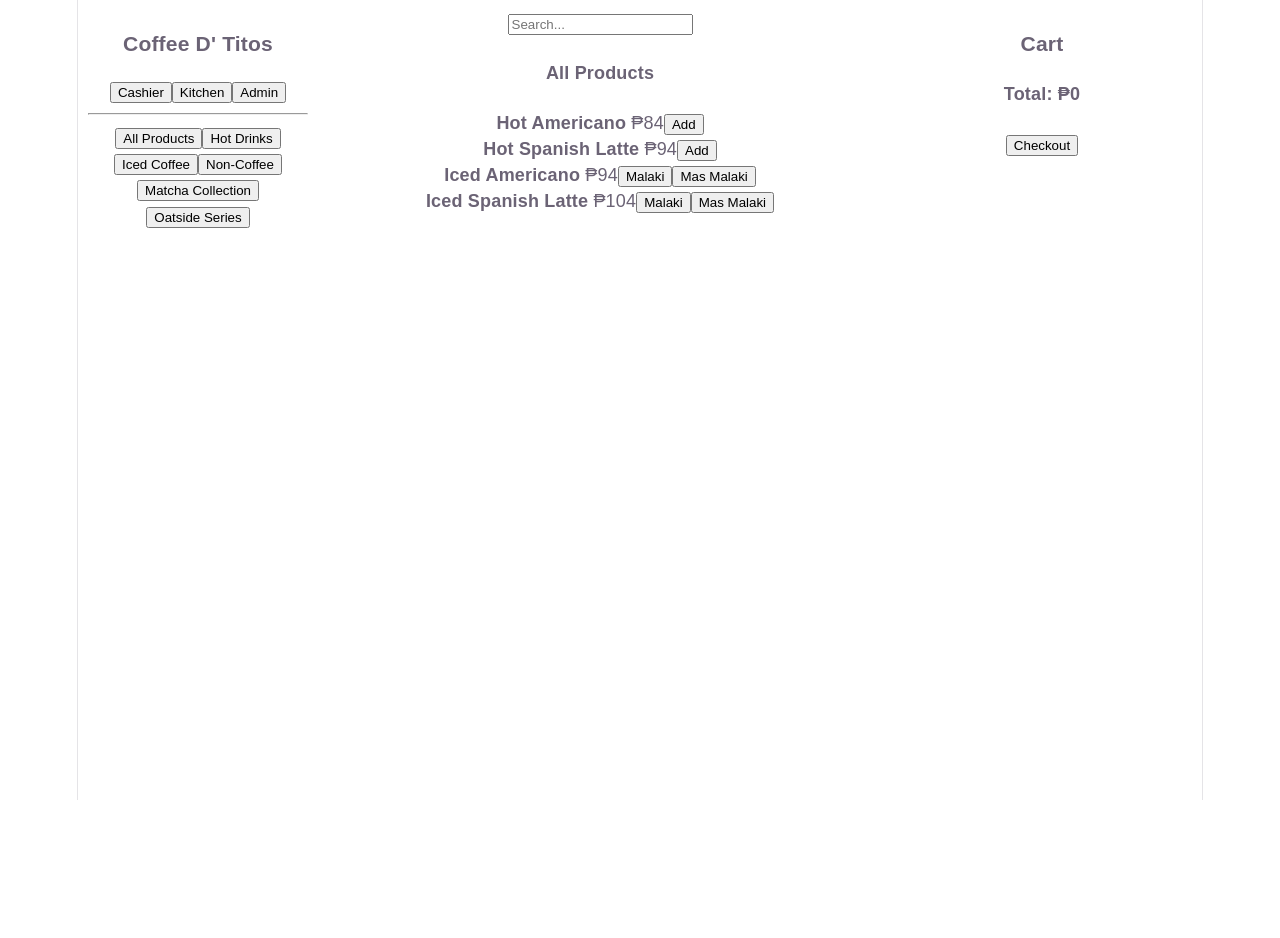
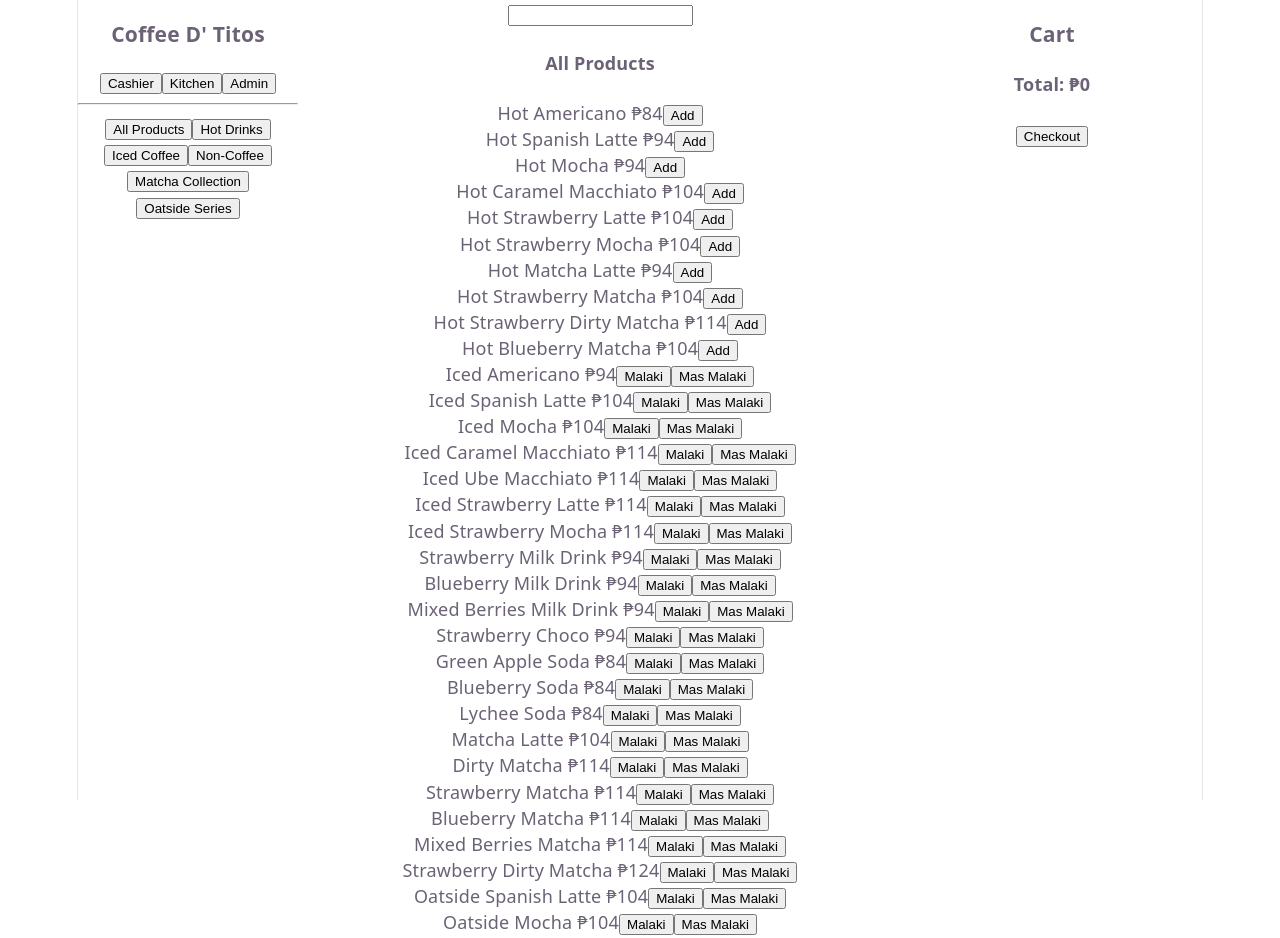
Before and after one commit to naluzchristian16-lab/CDTBO, a React (Vite) app: page / in a window 1280 px wide. Shown: the top 938 px of the page. Before the commit the page ends 800 px from the top, so only its background shows below. Built offline with nearby package versions, Linux system fonts and the light colour scheme.

Commit message:
Update App.tsx

```diff
--- a/src/App.tsx
+++ b/src/App.tsx
@@ -10,25 +10,54 @@ const categories = [
   "Oatside Series"
 ];
 
-/* ================= PRODUCTS ================= */
+/* ================= PRODUCTS (UNCHANGED) ================= */
 const products = [
   { id: 1, name: "Hot Americano", category: "Hot Drinks", size: "12oz", price: 84, type: "hot", coffee: true },
   { id: 2, name: "Hot Spanish Latte", category: "Hot Drinks", size: "12oz", price: 94, type: "hot", coffee: true },
+  { id: 3, name: "Hot Mocha", category: "Hot Drinks", size: "12oz", price: 94, type: "hot", coffee: true },
+  { id: 4, name: "Hot Caramel Macchiato", category: "Hot Drinks", size: "12oz", price: 104, type: "hot", coffee: true },
+  { id: 5, name: "Hot Strawberry Latte", category: "Hot Drinks", size: "12oz", price: 104, type: "hot", coffee: true },
+  { id: 6, name: "Hot Strawberry Mocha", category: "Hot Drinks", size: "12oz", price: 104, type: "hot", coffee: true },
+  { id: 7, name: "Hot Matcha Latte", category: "Hot Drinks", size: "12oz", price: 94, type: "hot", coffee: false },
+  { id: 8, name: "Hot Strawberry Matcha", category: "Hot Drinks", size: "12oz", price: 104, type: "hot", coffee: false },
+  { id: 9, name: "Hot Strawberry Dirty Matcha", category: "Hot Drinks", size: "12oz", price: 114, type: "hot", coffee: true },
+  { id: 10, name: "Hot Blueberry Matcha", category: "Hot Drinks", size: "12oz", price: 104, type: "hot", coffee: false },
+
   { id: 11, name: "Iced Americano", category: "Iced Coffee", size: "16oz", price: 94, type: "iced", coffee: true },
-  { id: 12, name: "Iced Spanish Latte", category: "Iced Coffee", size: "16oz", price: 104, type: "iced", coffee: true }
+  { id: 12, name: "Iced Spanish Latte", category: "Iced Coffee", size: "16oz", price: 104, type: "iced", coffee: true },
+  { id: 13, name: "Iced Mocha", category: "Iced Coffee", size: "16oz", price: 104, type: "iced", coffee: true },
+  { id: 14, name: "Iced Caramel Macchiato", category: "Iced Coffee", size: "16oz", price: 114, type: "iced", coffee: true },
+  { id: 15, name: "Iced Ube Macchiato", category: "Iced Coffee", size: "16oz", price: 114, type: "iced", coffee: true },
+  { id: 16, name: "Iced Strawberry Latte", category: "Iced Coffee", size: "16oz", price: 114, type: "iced", coffee: true },
+  { id: 17, name: "Iced Strawberry Mocha", category: "Iced Coffee", size: "16oz", price: 114, type: "iced", coffee: true },
+
+  { id: 18, name: "Strawberry Milk Drink", category: "Non-Coffee", size: "16oz", price: 94, type: "iced", coffee: false },
+  { id: 19, name: "Blueberry Milk Drink", category: "Non-Coffee", size: "16oz", price: 94, type: "iced", coffee: false },
+  { id: 20, name: "Mixed Berries Milk Drink", category: "Non-Coffee", size: "16oz", price: 94, type: "iced", coffee: false },
+  { id: 21, name: "Strawberry Choco", category: "Non-Coffee", size: "16oz", price: 94, type: "iced", coffee: false },
+  { id: 22, name: "Green Apple Soda", category: "Non-Coffee", size: "16oz", price: 84, type: "iced", coffee: false },
+  { id: 23, name: "Blueberry Soda", category: "Non-Coffee", size: "16oz", price: 84, type: "iced", coffee: false },
+  { id: 24, name: "Lychee Soda", category: "Non-Coffee", size: "16oz", price: 84, type: "iced", coffee: false },
+
+  { id: 25, name: "Matcha Latte", category: "Matcha Collection", size: "16oz", price: 104, type: "iced", coffee: false },
+  { id: 26, name: "Dirty Matcha", category: "Matcha Collection", size: "16oz", price: 114, type: "iced", coffee: true },
+  { id: 27, name: "Strawberry Matcha", category: "Matcha Collection", size: "16oz", price: 114, type: "iced", coffee: false },
+  { id: 28, name: "Blueberry Matcha", category: "Matcha Collection", size: "16oz", price: 114, type: "iced", coffee: false },
+  { id: 29, name: "Mixed Berries Matcha", category: "Matcha Collection", size: "16oz", price: 114, type: "iced", coffee: false },
+  { id: 30, name: "Strawberry Dirty Matcha", category: "Matcha Collection", size: "16oz", price: 124, type: "iced", coffee: true },
+
+  { id: 31, name: "Oatside Spanish Latte", category: "Oatside Series", size: "16oz", price: 104, type: "iced", coffee: true },
+  { id: 32, name: "Oatside Mocha", category: "Oatside Series", size: "16oz", price: 104, type: "iced", coffee: true },
+  { id: 33, name: "Oatside Caramel Macchiato", category: "Oatside Series", size: "16oz", price: 114, type: "iced", coffee: true },
+  { id: 34, name: "Oatside Matcha Latte", category: "Oatside Series", size: "16oz", price: 104, type: "iced", coffee: false },
+  { id: 35, name: "Oatside Dirty Matcha", category: "Oatside Series", size: "16oz", price: 114, type: "iced", coffee: false },
+  { id: 36, name: "Oatside Strawberry Mocha", category: "Oatside Series", size: "16oz", price: 114, type: "iced", coffee: true },
+  { id: 37, name: "Oatside Strawberry Latte", category: "Oatside Series", size: "16oz", price: 114, type: "iced", coffee: true },
+  { id: 38, name: "Oatside Strawberry Matcha", category: "Oatside Series", size: "16oz", price: 114, type: "iced", coffee: false },
+  { id: 39, name: "Oatside Strawberry Dirty Matcha", category: "Oatside Series", size: "16oz", price: 124, type: "iced", coffee: true }
 ];
 
-/* ================= ADDONS ================= */
 const addons = { "Extra Shot": 10 };
-
-/* ================= ORDER ID ================= */
-const formatOrderId = (id) => {
-  const d = new Date();
-  const mm = String(d.getMonth() + 1).padStart(2, "0");
-  const dd = String(d.getDate()).padStart(2, "0");
-  const yy = String(d.getFullYear()).slice(-2);
-  return `${mm}${dd}${yy}${String(id).slice(-4).padStart(4, "0")}`;
-};
 
 export default function App() {
   const [view, setView] = useState("cashier");
@@ -37,10 +66,12 @@ export default function App() {
   const [category, setCategory] = useState("All Products");
   const [search, setSearch] = useState("");
 
+  const normalizedSearch = search.toLowerCase().trim();
+
   const baseFiltered = useMemo(() => {
     return products.filter(p =>
       (category === "All Products" || p.category === category) &&
-      p.name.toLowerCase().includes(search.toLowerCase())
+      p.name.toLowerCase().includes(normalizedSearch)
     );
   }, [category, search]);
 
@@ -54,43 +85,41 @@ export default function App() {
       .filter(g => g.items.length > 0);
   }, [baseFiltered]);
 
-  /* ================= CART FIXED ================= */
+  /* ================= ORDER NUMBER ================= */
+  const generateOrderNumber = () => {
+    const d = new Date();
+    const mm = String(d.getMonth() + 1).padStart(2, "0");
+    const dd = String(d.getDate()).padStart(2, "0");
+    const yy = String(d.getFullYear()).slice(-2);
+    const counter = String(orders.length + 1).padStart(4, "0");
+    return `${mm}${dd}${yy}${counter}`;
+  };
+
+  /* ================= CART ================= */
   const addToCart = (item) => {
     setCart(prev => {
-      const index = prev.findIndex(
-        p =>
-          p.id === item.id &&
-          p.size === item.size &&
-          JSON.stringify(p.addons || []) === JSON.stringify(item.addons || [])
+      const key = `${item.id}-${item.size}-${JSON.stringify(item.addons || [])}`;
+      const existing = prev.find(p => p.key === key);
+
+      if (existing) {
+        return prev.map(p =>
+          p.key === key ? { ...p, qty: p.qty + 1 } : p
         );
-
-      if (index !== -1) {
-        const updated = [...prev];
-        updated[index].qty += 1;
-        return updated;
       }
 
-      return [
-        ...prev,
-        {
-          ...item,
-          qty: 1,
-          addons: item.addons ? [...item.addons] : []
-        }
-      ];
+      return [...prev, { ...item, qty: 1, addons: [], key }];
     });
   };
 
-  const addHot = (p) => addToCart({ ...p, size: "12oz", addons: [] });
-  const addIced = (p, size) => addToCart({ ...p, size, addons: [] });
+  const addHot = (p) => addToCart({ ...p, size: "12oz" });
+  const addIced = (p, size) => addToCart({ ...p, size });
 
-  /* ================= EXTRA SHOT FIXED ================= */
   const toggleExtraShot = (idx) => {
     setCart(prev => {
-      const updated = [...prev];
-      const item = { ...updated[idx] };
+      const copy = [...prev];
+      const item = copy[idx];
 
-      item.addons = item.addons ? [...item.addons] : [];
+      if (!item.addons) item.addons = [];
 
       if (item.addons.includes("Extra Shot")) {
         item.addons = item.addons.filter(a => a !== "Extra Shot");
@@ -98,45 +127,51 @@ export default function App() {
         item.addons.push("Extra Shot");
       }
 
-      updated[idx] = item;
-      return updated;
+      return copy;
     });
   };
 
   const computeItemPrice = (item) => {
     const base = item.price * item.qty;
-    const addon = item.addons?.includes("Extra Shot")
-      ? addons["Extra Shot"] * item.qty
-      : 0;
+    const addon = item.addons?.includes("Extra Shot") ? 10 * item.qty : 0;
     return base + addon;
   };
 
-  const cartTotal = useMemo(
-    () => cart.reduce((s, i) => s + computeItemPrice(i), 0),
-    [cart]
-  );
+  const cartTotal = cart.reduce((s, i) => s + computeItemPrice(i), 0);
 
-  const checkout = () => {
+  /* ================= CHECKOUT ================= */
+  const checkout = async () => {
     if (!cart.length) return;
 
-    setOrders(prev => [
-      {
-        id: Date.now(),
-        orderNo: formatOrderId(Date.now()),
+    const now = new Date();
+
+    const order = {
+      orderNumber: generateOrderNumber(),
+      date: now.toLocaleDateString(),
+      time: now.toLocaleTimeString(),
       items: cart,
       total: cartTotal,
       status: "ongoing"
-      },
-      ...prev
-    ]);
+    };
 
+    setOrders(prev => [order, ...prev]);
     setCart([]);
+
+    try {
+      await fetch("/api/saveOrder", {
+        method: "POST",
+        headers: { "Content-Type": "application/json" },
+        body: JSON.stringify(order)
+      });
+    } catch (e) {
+      console.error(e);
+    }
   };
 
   const markDone = (id) => {
     setOrders(prev =>
       prev.map(o =>
-        o.id === id ? { ...o, status: "done" } : o
+        o.orderNumber === id ? { ...o, status: "done" } : o
       )
     );
   };
@@ -144,11 +179,12 @@ export default function App() {
   const ongoing = orders.filter(o => o.status === "ongoing");
   const done = orders.filter(o => o.status === "done");
 
+  /* ================= UI ================= */
   return (
-    <div style={{ display: "flex", height: "100vh", fontFamily: "sans-serif" }}>
+    <div style={{ display: "flex", height: "100vh" }}>
 
       {/* SIDEBAR */}
-      <div style={{ width: 220, padding: 10 }}>
+      <div style={{ width: 220 }}>
         <h3>Coffee D' Titos</h3>
 
         <button onClick={() => setView("cashier")}>Cashier</button>
@@ -168,13 +204,9 @@ export default function App() {
       {view === "cashier" && (
         <div style={{ display: "flex", flex: 1 }}>
 
-          {/* PRODUCTS */}
-          <div style={{ flex: 1, padding: 10 }}>
-            <input
-              value={search}
-              onChange={e => setSearch(e.target.value)}
-              placeholder="Search..."
-            />
+          {/* MENU */}
+          <div style={{ flex: 1 }}>
+            <input value={search} onChange={e => setSearch(e.target.value)} />
 
             {(search ? groupedResults : [{ category, items: baseFiltered }]).map((g, i) => (
               <div key={i}>
@@ -182,7 +214,7 @@ export default function App() {
 
                 {g.items.map(p => (
                   <div key={p.id}>
-                    <b>{p.name}</b> ₱{p.price}
+                    {p.name} ₱{p.price}
 
                     {p.type === "hot" && (
                       <button onClick={() => addHot(p)}>Add</button>
@@ -201,49 +233,37 @@ export default function App() {
           </div>
 
           {/* CART */}
-          <div style={{ width: 300, padding: 10 }}>
+          <div style={{ width: 300 }}>
             <h3>Cart</h3>
 
             {cart.map((i, idx) => (
-              <div key={idx} style={{ marginBottom: 12 }}>
-                <b>{i.name}</b> {i.size}
+              <div key={idx}>
+                <b>{i.name}</b> ({i.size})
 
-                {/* EXTRA SHOT ALWAYS VISIBLE */}
-                {i.coffee && (
                 <div>
-                    <button onClick={() => toggleExtraShot(idx)}>
-                      {i.addons?.includes("Extra Shot")
-                        ? "Remove Extra Shot"
-                        : "Add Extra Shot (+₱10)"}
-                    </button>
+                  ₱{i.price} x {i.qty} = ₱{computeItemPrice(i)}
                 </div>
-                )}
 
-                {i.addons?.includes("Extra Shot") && (
-                  <div style={{ color: "green" }}>
-                    + Extra Shot
-                  </div>
-                )}
-
-                <div>₱{computeItemPrice(i)}</div>
-
-                {/* +/- CONTROLS */}
-                <div style={{ display: "flex", gap: 5 }}>
                 <button onClick={() => setCart(prev => {
-                    const u = [...prev];
-                    if (u[idx].qty > 1) u[idx].qty--;
-                    else u.splice(idx, 1);
-                    return u;
+                  const c = [...prev];
+                  if (c[idx].qty > 1) c[idx].qty--;
+                  else c.splice(idx, 1);
+                  return c;
                 })}>-</button>
 
                 <span>{i.qty}</span>
 
                 <button onClick={() => setCart(prev => {
-                    const u = [...prev];
-                    u[idx].qty++;
-                    return u;
+                  const c = [...prev];
+                  c[idx].qty++;
+                  return c;
                 })}>+</button>
-                </div>
+
+                {i.coffee && (
+                  <button onClick={() => toggleExtraShot(idx)}>
+                    Extra Shot
+                  </button>
+                )}
               </div>
             ))}
 
@@ -255,22 +275,22 @@ export default function App() {
 
       {/* KITCHEN */}
       {view === "kitchen" && (
-        <div style={{ flex: 1, padding: 20 }}>
+        <div>
           <h2>Kitchen</h2>
 
           {ongoing.map(o => (
-            <div key={o.id}>
-              <b>Order #{o.orderNo}</b>
+            <div key={o.orderNumber}>
+              <b>{o.orderNumber}</b>
 
               {o.items.map((i, idx) => (
                 <div key={idx}>
-                  {i.name} {i.size}
-                  {i.addons?.includes("Extra Shot") && " +Extra Shot"}
+                  {i.name} {i.size} x{i.qty}
+                  {i.addons?.length > 0 && ` + ${i.addons.join(", ")}`}
                 </div>
               ))}
 
               <h4>₱{o.total}</h4>
-              <button onClick={() => markDone(o.id)}>Done</button>
+              <button onClick={() => markDone(o.orderNumber)}>Done</button>
             </div>
           ))}
         </div>
@@ -278,12 +298,19 @@ export default function App() {
 
       {/* ADMIN */}
       {view === "admin" && (
-        <div style={{ flex: 1, padding: 20 }}>
+        <div>
           <h2>Completed Orders</h2>
 
           {done.map(o => (
-            <div key={o.id}>
-              <b>Order #{o.orderNo}</b>
+            <div key={o.orderNumber}>
+              <b>{o.orderNumber}</b>
+
+              {o.items.map((i, idx) => (
+                <div key={idx}>
+                  {i.name} x{i.qty}
+                </div>
+              ))}
+
               <h4>₱{o.total}</h4>
             </div>
           ))}
```
Lines whose indentation alone changed are shown as unchanged.
